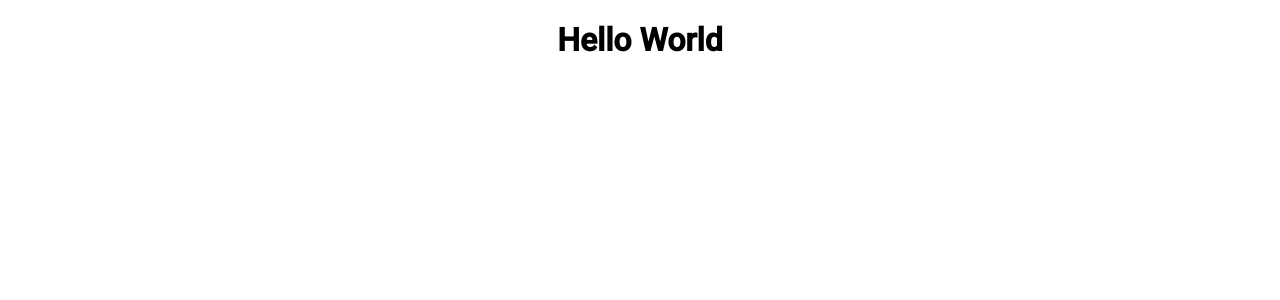
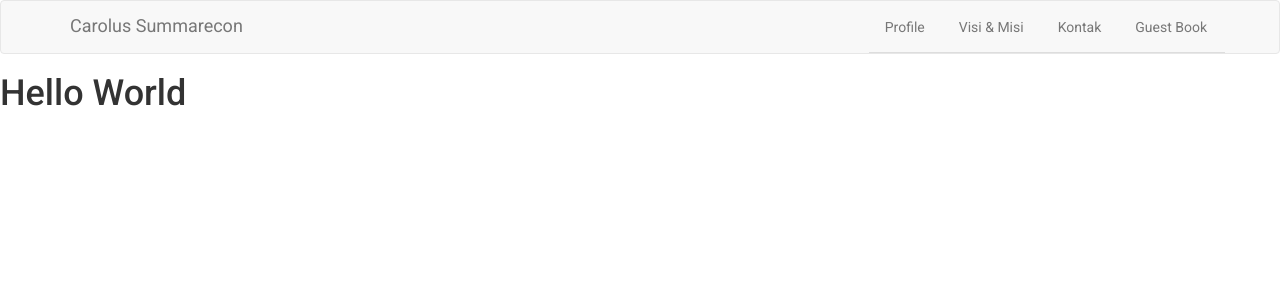
Before and after one commit to andrasat/mockup-web, a React (Create React App) app: page / in a window 1280 px wide. Shown: the top 300 px of the page. Built offline with nearby package versions, Linux system fonts and the light colour scheme.

Commit message:
working on web

```diff
--- a/package.json
+++ b/package.json
@@ -5,6 +5,7 @@
   "dependencies": {
     "prop-types": "^15.5.10",
     "react": "^15.6.1",
+    "react-bootstrap": "^0.31.0",
     "react-dom": "^15.6.1",
     "react-redux": "^5.0.5",
     "react-router-dom": "^4.1.1",
--- a/public/index.html
+++ b/public/index.html
@@ -5,6 +5,7 @@
     <meta name="viewport" content="width=device-width, initial-scale=1, shrink-to-fit=no">
     <meta name="theme-color" content="#000000">
     <link href="https://fonts.googleapis.com/css?family=Roboto:300,400,500" rel="stylesheet">
+    <link rel="stylesheet" href="https://maxcdn.bootstrapcdn.com/bootstrap/latest/css/bootstrap.min.css">
     <!--
       manifest.json provides metadata used when your web app is added to the
       homescreen on Android. See https://developers.google.com/web/fundamentals/engage-and-retain/web-app-manifest/
@@ -22,6 +23,18 @@
     <title>Mockup</title>
   </head>
   <body>
+    <!--[if lt IE 9]>
+    <script>
+    (function(){
+      var ef = function(){};
+      window.console = window.console || {log:ef,warn:ef,error:ef,dir:ef};
+    }());
+    </script>
+    <script src="//cdnjs.cloudflare.com/ajax/libs/html5shiv/3.7.2/html5shiv.min.js"></script>
+    <script src="//cdnjs.cloudflare.com/ajax/libs/html5shiv/3.7.2/html5shiv-printshiv.min.js"></script>
+    <script src="//cdnjs.cloudflare.com/ajax/libs/es5-shim/3.4.0/es5-shim.js"></script>
+    <script src="//cdnjs.cloudflare.com/ajax/libs/es5-shim/3.4.0/es5-sham.js"></script>
+    <![endif]-->
     <noscript>
       You need to enable JavaScript to run this app.
     </noscript>
--- a/src/App.css
+++ b/src/App.css
@@ -1,3 +1,3 @@
 .App {
-  text-align: center;
+
 }
--- a/src/App.js
+++ b/src/App.js
@@ -1,10 +1,39 @@
 import React from 'react';
+import { Navbar, Nav, NavItem } from 'react-bootstrap';
+import { BrowserRouter as Router, Route, Link } from 'react-router-dom';
 import './App.css';
 
+
+
 class App extends React.Component {
+  constructor() {
+    super();
+    this.state = {
+      evKey: 0
+    };
+  }
+
+  _handleSelect(evKey) {
+    this.setState({evKey});
+  };
+
   render() {
+    const { evKey } = this.state
     return (
       <div className="App">
+        <Navbar>
+          <Navbar.Header>
+            <Navbar.Brand>
+              <a href="#">Carolus Summarecon</a>
+            </Navbar.Brand>
+          </Navbar.Header>
+          <Nav bsStyle="tabs" activeKey={evKey} onSelect={(e) => this._handleSelect(e)} pullRight={true}>
+            <NavItem eventKey="1">Profile</NavItem>
+            <NavItem eventKey="2">Visi & Misi</NavItem>
+            <NavItem eventKey="3">Kontak</NavItem>
+            <NavItem eventKey="4">Guest Book</NavItem>
+          </Nav>
+        </Navbar>
         <h1>Hello World</h1>
       </div>
     );
--- a/src/index.js
+++ b/src/index.js
@@ -1,10 +1,17 @@
 import React from 'react';
 import ReactDOM from 'react-dom';
+import { createStore } from 'redux';
+import { Provider } from 'react-redux';
+import reducers from './reducers'
 import App from './App';
 import registerServiceWorker from './registerServiceWorker';
 import './index.css';
 
+const store = createStore(reducers);
+
 ReactDOM.render(
-  <App />,
+  <Provider store={store}>
+    <App />
+  </Provider>,
   document.getElementById('root'));
 registerServiceWorker();
--- /dev/null
+++ b/src/reducers/index.js
@@ -0,0 +1,5 @@
+import { combineReducers } from 'redux';
+
+export default combineReducers({
+
+});
```
Also changed, not shown: src/components/index.js (added), 1 other file (tests, documents, lock files or other folders).
